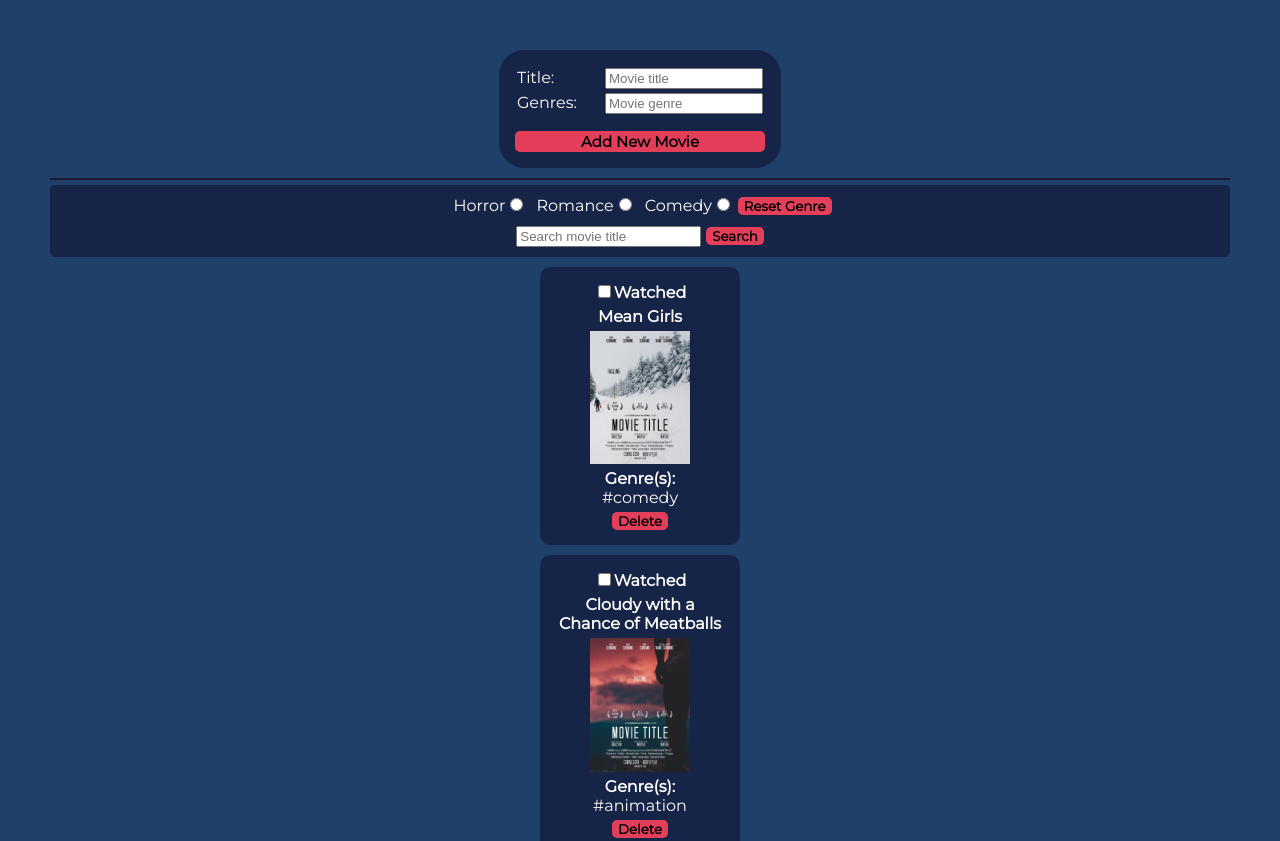
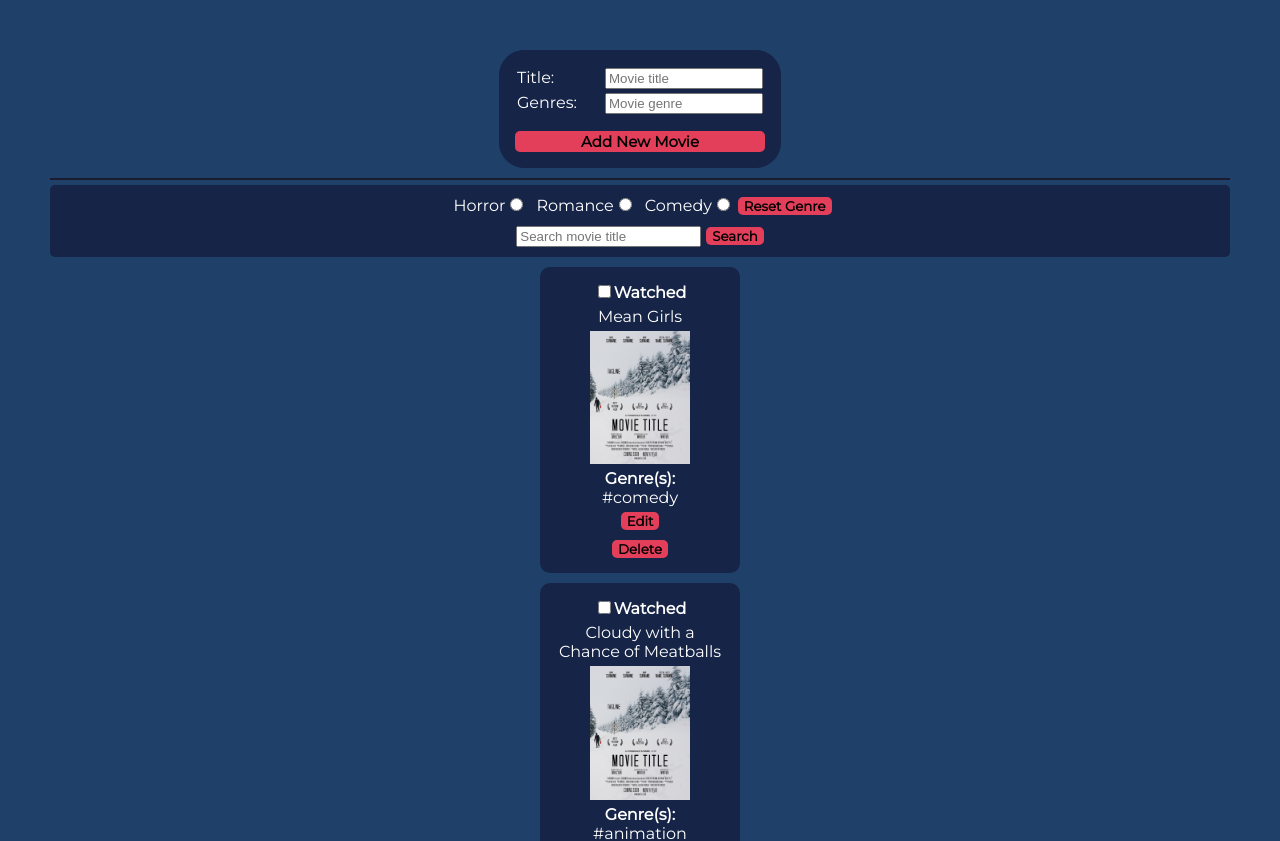
Before and after one commit to joseluron/react-movie-billboard, a React (Create React App) app: page / in a window 1280 px wide. Shown: the top 841 px of the page. Built offline with nearby package versions, Linux system fonts and the light colour scheme.

Commit message:
Movies are now editable in their cards

```diff
--- a/src/App.constants.ts
+++ b/src/App.constants.ts
@@ -8,6 +8,8 @@ class AppConstants {
     public static readonly DELETED_MOVIE_SUCCESS = 'DELETED_MOVIE_SUCCESS';
     public static readonly SEARCH_MOVIE = 'SEARCH_MOVIE';
     public static readonly SEARCHED_MOVIE_SUCCESS = 'SEARCHED_MOVIE_SUCCESS';
+    public static readonly EDIT_MOVIE = 'EDIT_MOVIE';
+    public static readonly EDITED_MOVIE_SUCCESS = 'EDITED_MOVIE_SUCCESS';
     public static readonly WATCHED_MOVIE = 'WATCHED_MOVIE';
 
 }
--- a/src/components/BillboardList/BillboardList.tsx
+++ b/src/components/BillboardList/BillboardList.tsx
@@ -15,11 +15,12 @@ interface IBillboardListProps {
     fetching: boolean,
     deleteMovie: Function,
     searchMovie: Function,
-    watchMovie: Function
+    watchMovie: Function,
+    editMovie: Function
 }
 
 const BillboardList = (props: IBillboardListProps) => {
-    const { fetching, movies, searchedMovie, deleteMovie, searchMovie, watchMovie } = props;
+    const { fetching, movies, searchedMovie, deleteMovie, searchMovie, watchMovie, editMovie } = props;
     const [genre, setGenre] = useState('');
 
     const sortList = (): Array<IMovie> => {
@@ -41,7 +42,7 @@ const BillboardList = (props: IBillboardListProps) => {
                             <GenreOptions genre={genre} setGenre={setGenre} />
                             <SearchOptions searchedMovie={searchedMovie} searchMovie={searchMovie} />
                         </div>
-                        { sortList().map(movie => <Movie key={movie.movieTitle} movie={movie} deleteMovie={deleteMovie} watchMovie={watchMovie} />) }
+                        { sortList().map(movie => <Movie key={movie.movieTitle} movie={movie} deleteMovie={deleteMovie} watchMovie={watchMovie} editMovie={editMovie} />) }
                     </div>
                 }
             </div>
--- a/src/components/Movie/Movie.scss
+++ b/src/components/Movie/Movie.scss
@@ -21,7 +21,7 @@
             padding-bottom: 5px;
         }
 
-        .movie-title {
+        .movie-title.movie-title-edit {
             padding-bottom: 5px;
             font-weight: bold;
         }
@@ -29,7 +29,7 @@
         .movie-poster {
             max-width: 100px;
             max-height: 175px;
-            padding-bottom: 5px;
+            padding: 5px 0;
         }
 
         .movie-genres {
@@ -45,6 +45,19 @@
             }
         }
 
+        .movie-editing {
+            display: inline-block;
+
+            .edit-button {
+                background: $color-primary-4;
+                border: unset;
+                border-radius: 5px;
+                font-weight: bold;
+                font-family: 'Montserrat';
+                margin: 5px 2px;
+            }
+        }
+
         .movie-delete-button {
             background: $color-primary-4;
             border: unset;
--- a/src/components/Movie/Movie.tsx
+++ b/src/components/Movie/Movie.tsx
@@ -1,4 +1,4 @@
-import React from 'react';
+import React, { useState } from 'react';
 
 import './Movie.scss';
 
@@ -7,30 +7,45 @@ import { IMovie } from '../../App.types';
 interface IMovieProps {
     movie: IMovie,
     deleteMovie: Function,
-    watchMovie: Function
+    watchMovie: Function,
+    editMovie: Function
 }
 
 const Movie = (props: IMovieProps) => {
-    const { movie, deleteMovie, watchMovie } = props;
+    const { movie, deleteMovie, watchMovie, editMovie } = props;
 
-    const randomNumber = () => {
-        return Math.floor(Math.random() * 2);
-    };
+    const [editing, setEditing] = useState(false);
+    const [toEditTitle, setToEditTitle] = useState(movie.movieTitle);
+    const [randomNumber] = useState(Math.floor(Math.random() * 2));
 
     return (
         <div className="movie-container" >
             <div className="movie-wrapper">
                 <label className="movie-watched">
-                    <input type="checkbox" checked={movie.movieWatched} onChange={() => watchMovie(movie.order)} />
+                    <input type="checkbox" disabled={editing} checked={movie.movieWatched} onChange={() => watchMovie(movie.order)} />
                     Watched
                 </label>
-                <span className="movie-title">{movie.movieTitle}</span>
-                <img className="movie-poster" alt="Moie Poster" src={require(`../../assets/img/poster${randomNumber()}.jpg`)} />
+                { editing ?
+                    <input className="movie-title-edit" type="text" value={toEditTitle} onChange={e => setToEditTitle(e.target.value)} />
+                    :
+                    <span className="movie-title">{movie.movieTitle}</span>
+                }
+                <img className="movie-poster" alt="Movie Poster" src={require(`../../assets/img/poster${randomNumber}.jpg`)} />
                 <div className="movie-genres">
                     <span className="genres-tag">Genre(s):</span>
                     { movie.movieGenres.map(genre => <span key={genre}>{`#${genre}`}</span>) }
                 </div>
-                <button className="movie-delete-button" onClick={() => deleteMovie(movie.order)}>Delete</button>
+                <div className="movie-editing">
+                    { editing ?
+                        <React.Fragment>
+                            <button className="edit-button" onClick={() => editMovie(movie.order, toEditTitle)}>Save</button>
+                            <button className="edit-button" onClick={() => setEditing(false)}>Cancel</button>
+                        </React.Fragment>
+                        :
+                        <button className="edit-button" onClick={() => setEditing(true)}>Edit</button>
+                    }
+                </div>
+                <button className="movie-delete-button" disabled={editing} onClick={() => deleteMovie(movie.order)}>Delete</button>
             </div>
         </div>
     );
--- a/src/pages/BillboardPage/BillboardPage.tsx
+++ b/src/pages/BillboardPage/BillboardPage.tsx
@@ -5,7 +5,7 @@ import './BillboardPage.scss';
 import BillboardList from '../../components/BillboardList/BillboardList';
 import AddMovie from '../../components/AddMovie/AddMovie';
 
-import { getBillboard, addNewMovie, deleteMovie, searchMovie, watchMovie } from '../../redux/actions/Billboard';
+import { getBillboard, addNewMovie, deleteMovie, searchMovie, watchMovie, editMovie } from '../../redux/actions/Billboard';
 import { IAppState, IBillboardState } from '../../App.types';
 
 interface IBillboardPageProps {
@@ -14,11 +14,12 @@ interface IBillboardPageProps {
     addNewMovie: Function,
     deleteMovie: Function,
     searchMovie: Function,
-    watchMovie: Function
+    watchMovie: Function,
+    editMovie: Function
 }
 
 const BillboardPage = (props: IBillboardPageProps) => {
-    const { getBillboard, addNewMovie, deleteMovie, searchMovie, watchMovie, billboard } = props;
+    const { getBillboard, addNewMovie, deleteMovie, searchMovie, watchMovie, editMovie, billboard } = props;
     const { fetched, fetching, movies, searchedMovie } = billboard;
 
     useEffect(() => {
@@ -31,7 +32,7 @@ const BillboardPage = (props: IBillboardPageProps) => {
         <div className="billboard-page-container">
             <div className="billboard-page-wrapper">
                 <AddMovie addNewMovie={addNewMovie} />
-                <BillboardList movies={movies} searchedMovie={searchedMovie} fetching={fetching} deleteMovie={deleteMovie} searchMovie={searchMovie} watchMovie={watchMovie} />
+                <BillboardList movies={movies} searchedMovie={searchedMovie} fetching={fetching} deleteMovie={deleteMovie} searchMovie={searchMovie} watchMovie={watchMovie} editMovie={editMovie} />
             </div>
         </div>
     );
@@ -41,4 +42,4 @@ const mapStateToProps = (state: IAppState) => ({
     billboard: state.billboard
 });
 
-export default connect(mapStateToProps, { getBillboard, addNewMovie, deleteMovie, searchMovie, watchMovie })(BillboardPage);
+export default connect(mapStateToProps, { getBillboard, addNewMovie, deleteMovie, searchMovie, watchMovie, editMovie })(BillboardPage);
--- a/src/redux/actions/Billboard.ts
+++ b/src/redux/actions/Billboard.ts
@@ -63,6 +63,19 @@ const watchedMovie = (watchedMovies: Array<IMovie>): AnyAction => {
     };
 };
 
+const changeMovie = (): AnyAction => {
+    return {
+        type: AppConstants.EDIT_MOVIE
+    };
+};
+
+const changedMovie = (editedMovies: Array<IMovie>): AnyAction => {
+    return {
+        type: AppConstants.EDITED_MOVIE_SUCCESS,
+        movies: editedMovies
+    };
+};
+
 // ACTIONS
 export const getBillboard = () => (dispatch: Store['dispatch']) => {
     dispatch(fetchBillboard());
@@ -115,3 +128,17 @@ export const watchMovie = (movieOrder: number) => (dispatch: Store['dispatch'])
     });
     dispatch(watchedMovie(toWatchMovie));
 };
+
+export const editMovie = (movieOrder: number, movieEditedTitle: string) => (dispatch: Store['dispatch']) => {
+    dispatch(changeMovie());
+    setTimeout(() => {
+        const currentStore: IAppState = store.getState();
+        const editedMovies = [...currentStore.billboard.movies].map(movie => {
+            if (movie.order === movieOrder) {
+                movie.movieTitle = movieEditedTitle;
+            }
+            return movie;
+        });
+        dispatch(changedMovie(editedMovies));
+    }, 3000);
+};
--- a/src/redux/reducers/Billboard.ts
+++ b/src/redux/reducers/Billboard.ts
@@ -62,6 +62,18 @@ const billboard = (state = initialBillboard, action: IBillboardAction) => {
                 fetching: false,
                 searchedMovie: action.searchedMovie
             };
+        case AppConstants.EDIT_MOVIE:
+            return {
+                ...state,
+                fetching: true
+            };
+        case AppConstants.EDITED_MOVIE_SUCCESS: {
+            return {
+                ...state,
+                fetching: false,
+                movies: action.movies
+            };
+        }
         case AppConstants.WATCHED_MOVIE:
             return {
                 ...state,
```
